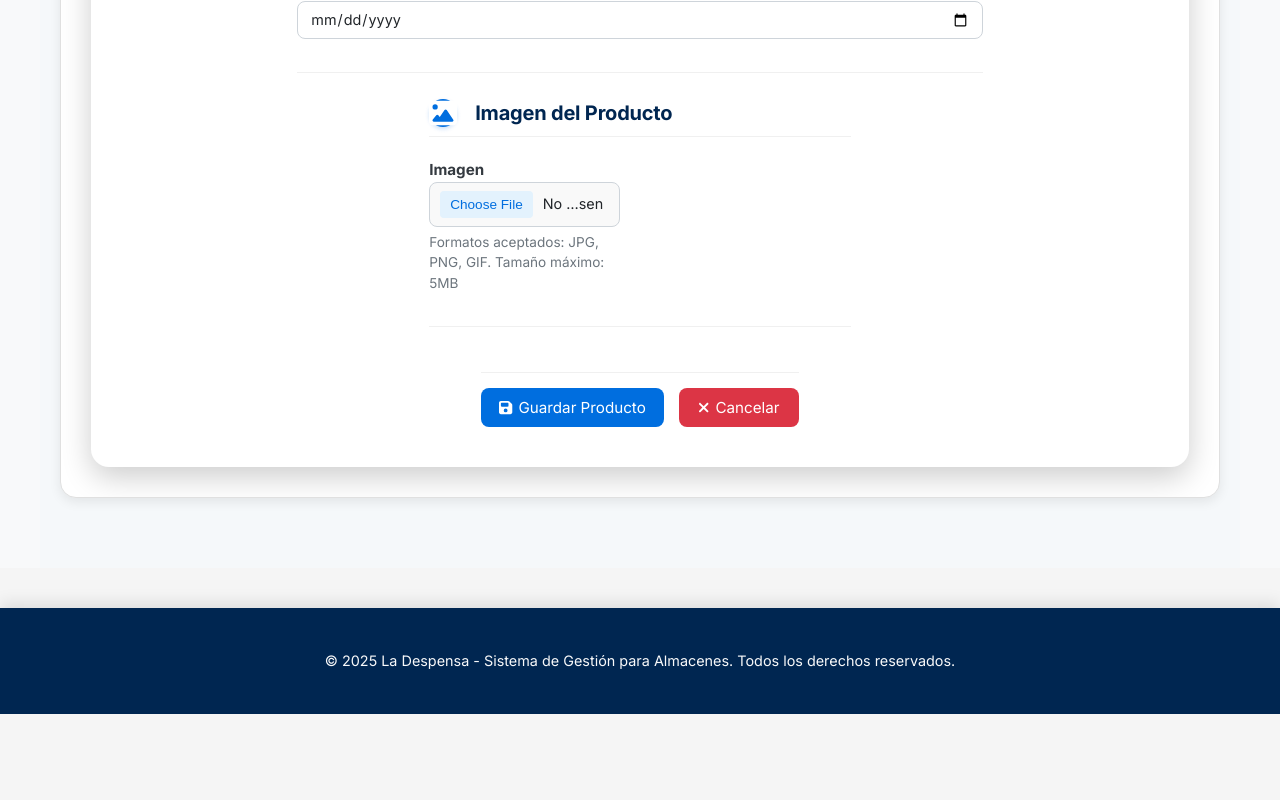
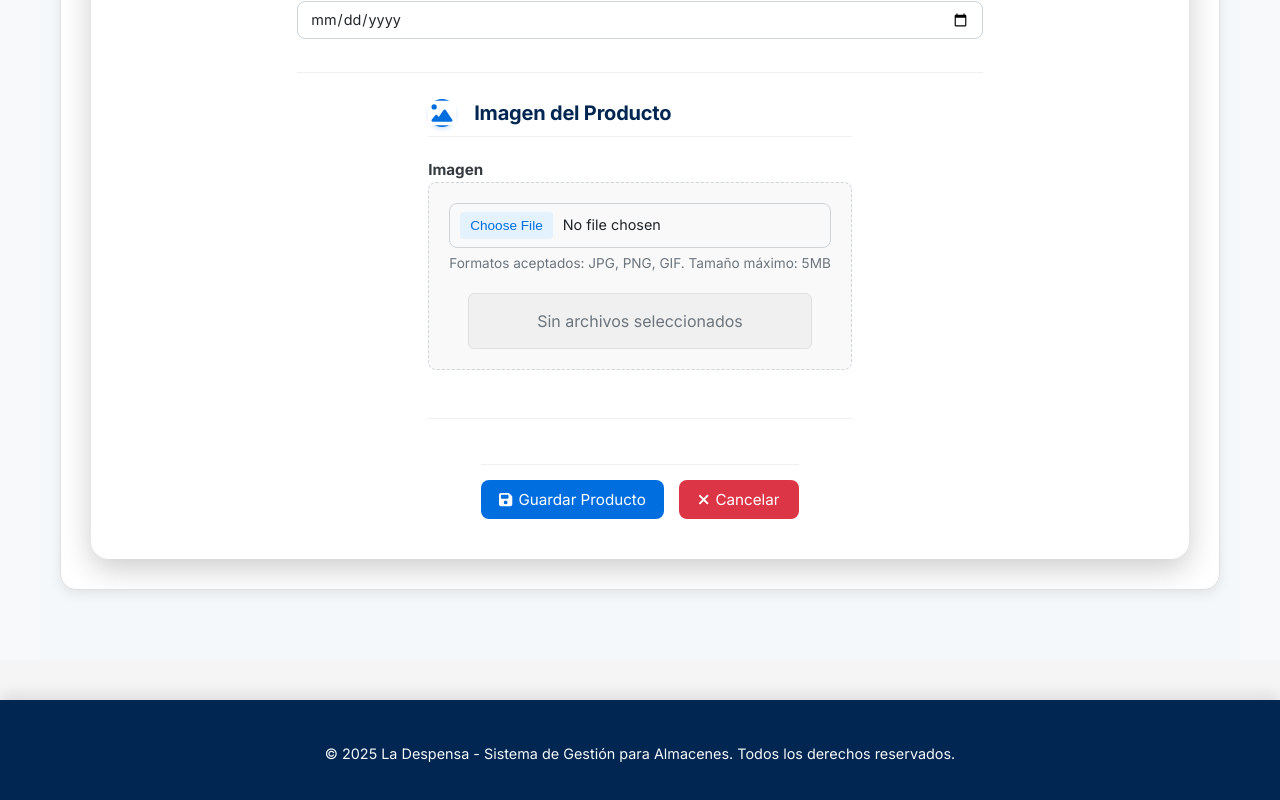
Before and after one commit to J04K0/LaDespensaTesis, a React (Vite) app in the folder frontend/: page /add-product in a window 1280 px wide. Shown: the part 782-1582 px from the top of the page. Before the commit the page ends 1496 px from the top, so only its background shows below. Built offline with nearby package versions, Linux system fonts and the light colour scheme; no server answers; what chartjs-plugin-datalabels would draw is missing.

Commit message:
Fix container of add products, imagen

```diff
--- a/frontend/src/Views/AddProducts.jsx
+++ b/frontend/src/Views/AddProducts.jsx
@@ -375,8 +375,9 @@ const AddProducts = () => {
                   </div>
 
                   <div className="addproducts-form-row addproducts-image-section">
-                    <div className="addproducts-form-group">
+                    <div className="addproducts-form-group" style={{flexBasis: '100%'}}>
                       <label htmlFor="addproducts-image" className="addproducts-form-label">Imagen</label>
+                      <div className="addproducts-file-input-container">
                         <input
                           type="file"
                           id="addproducts-image"
@@ -386,10 +387,16 @@ const AddProducts = () => {
                           accept="image/*"
                         />
                         <small className="addproducts-form-text">Formatos aceptados: JPG, PNG, GIF. Tamaño máximo: 5MB</small>
+                        {!image && !imagePreview && (
+                          <div className="addproducts-no-file-selected">
+                            Sin archivos seleccionados
+                          </div>
+                        )}
+                      </div>
                     </div>
 
+                    {(imagePreview || image) && (
                       <div className="addproducts-form-group addproducts-preview-container">
-                      {(imagePreview || image) && (
                         <div className="addproducts-image-preview">
                           <p>Vista previa:</p>
                           <img
@@ -398,8 +405,8 @@ const AddProducts = () => {
                             className="addproducts-img-preview"
                           />
                         </div>
+                      </div>
                     )}
-                    </div>
                   </div>
                 </div>
 
--- a/frontend/src/styles/AddProductStyles.css
+++ b/frontend/src/styles/AddProductStyles.css
@@ -211,6 +211,20 @@
   align-items: center;
 }
 
+.addproducts-file-input-container {
+  display: flex;
+  flex-direction: column;
+  width: 100%;
+  min-height: 150px; /* Aumentado para mayor visibilidad */
+  min-width: 400px; /* Aseguramos un ancho aún mayor */
+  border: 1px dashed #ced4da;
+  border-radius: 8px;
+  padding: 20px; /* Aumentado el padding */
+  background-color: #f9f9f9;
+  position: relative;
+  margin-bottom: 15px;
+}
+
 .addproducts-file-input::-webkit-file-upload-button {
   padding: 6px 10px;
   margin-right: 10px;
@@ -226,6 +240,27 @@
 .addproducts-file-input::-webkit-file-upload-button:hover {
   background-color: var(--primary);
   color: white;
+}
+
+.addproducts-no-file-selected {
+  margin-top: 20px;
+  padding: 15px;
+  text-align: center;
+  color: #6c757d;
+  font-style: normal; /* Cambiado de itálica a normal */
+  background-color: #f0f0f0; /* Fondo más destacado */
+  border: 1px solid #e0e0e0; /* Borde adicional */
+  border-radius: 6px;
+  width: 90%; /* Reducido ligeramente del 100% */
+  max-width: 350px; /* Limitando el ancho máximo para mejor control */
+  font-size: 16px; /* Aumentado el tamaño de la fuente */
+  font-weight: 500; /* Un poco más visible con mayor peso */
+  margin-left: auto;
+  margin-right: auto;
+  overflow: visible;
+  display: block;
+  white-space: normal; /* Permitir que el texto se ajuste en múltiples líneas si es necesario */
+  line-height: 1.5;
 }
 
 /* Estilos para los botones del formulario */
```
Lines whose indentation alone changed are shown as unchanged.
